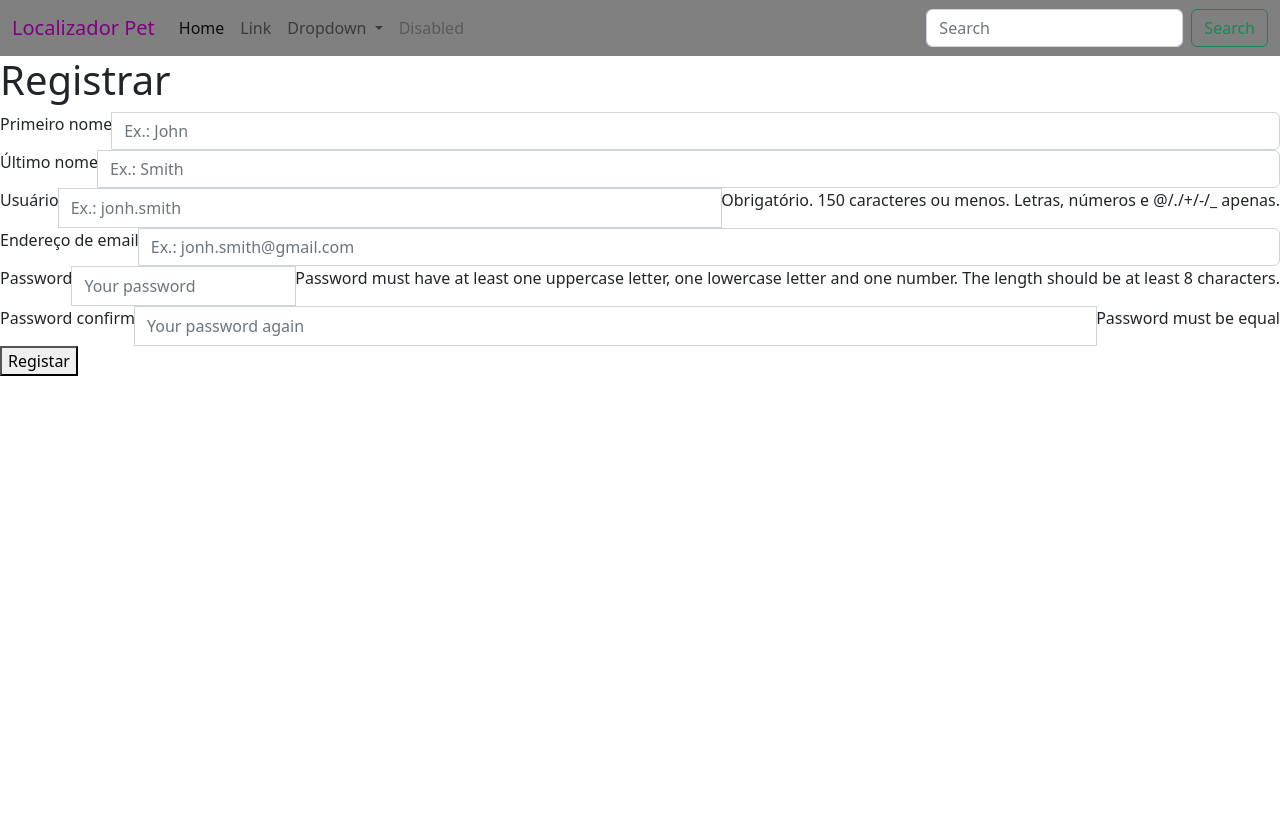
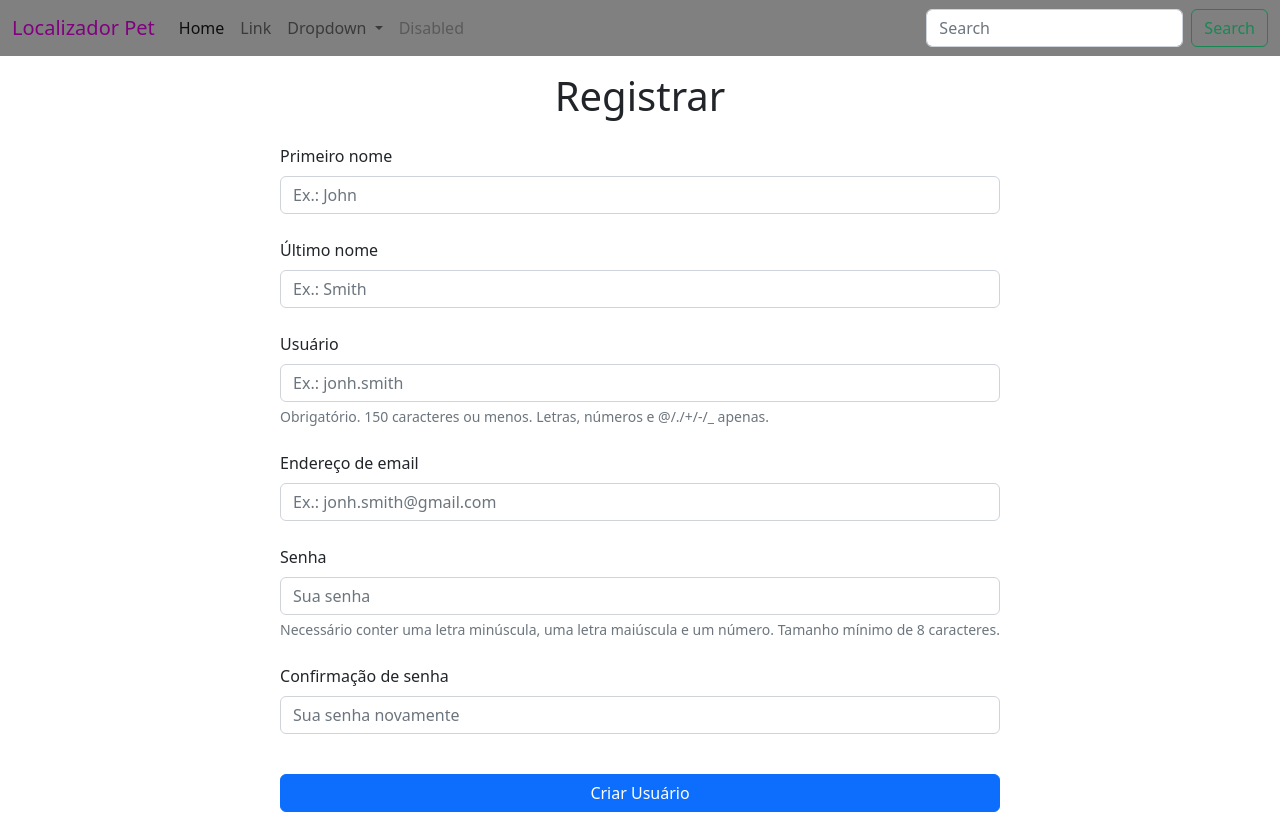
Before and after one commit to anthonyleier/locator-pet, a Django app: page /register in a window 1280 px wide. Before the commit the page ends 376 px from the top, so only its background shows below. Run offline with Django 4.2, Linux system fonts and the light colour scheme.

Commit message:
Better layout for login and register

```diff
--- a/locator/forms.py
+++ b/locator/forms.py
@@ -6,9 +6,13 @@ from utils.functions import addAttr, addPlaceholder, verifyStrongPassword
 
 class LoginForm(forms.Form):
     username = forms.CharField()
-    password = forms.CharField(
-        widget=forms.PasswordInput()
-    )
+    password = forms.CharField(widget=forms.PasswordInput())
+
+    addAttr(username, 'class', 'form-control')
+    addAttr(password, 'class', 'form-control')
+
+    username.label = 'Usuário'
+    password.label = 'Senha'
 
 
 class RegisterForm(forms.ModelForm):
@@ -28,8 +32,8 @@ class RegisterForm(forms.ModelForm):
         addPlaceholder(self.fields['last_name'], 'Ex.: Smith')
         addPlaceholder(self.fields['username'], 'Ex.: jonh.smith')
         addPlaceholder(self.fields['email'], 'Ex.: jonh.smith@gmail.com')
-        addPlaceholder(self.fields['password'], 'Your password')
-        addPlaceholder(self.fields['password_confirm'], 'Your password again')
+        addPlaceholder(self.fields['password'], 'Sua senha')
+        addPlaceholder(self.fields['password_confirm'], 'Sua senha novamente')
 
         addAttr(self.fields['first_name'], 'class', 'form-control')
         addAttr(self.fields['last_name'], 'class', 'form-control')
@@ -41,33 +45,32 @@ class RegisterForm(forms.ModelForm):
     password = forms.CharField(
         required=True,
         widget=forms.PasswordInput,
-        error_messages={'required': 'Password must not be empty'},
-        help_text=('Password must have at least one uppercase letter, one lowercase letter and one number. The length should be at least 8 characters.'),
+        error_messages={'required': 'Senha não pode ser vazia.'},
+        help_text=('Necessário conter uma letra minúscula, uma letra maiúscula e um número. Tamanho mínimo de 8 caracteres.'),
         validators=[verifyStrongPassword],
-        label='Password'
+        label='Senha'
     )
 
     password_confirm = forms.CharField(
         required=True,
         widget=forms.PasswordInput,
-        error_messages={'required': 'Password must not be empty'},
-        help_text=('Password must be equal'),
-        validators=[verifyStrongPassword],
-        label='Password confirm'
+        error_messages={'required': 'Confirmação de senha não pode ser vazia.'},
+        label='Confirmação de senha'
     )
+
+    def clean_email(self):
+        email = self.cleaned_data.get('email')
+        exists = User.objects.filter(email=email)
+
+        if exists:
+            raise ValidationError('Este email já está em uso.', code='invalid')
 
     def clean(self):
         cleaned_data = super().clean()
-        email = cleaned_data.get('email')
-        exists = User.objects.filter(email=email)
-
-        if exists:
-            error = ValidationError('Email tem que ser diferente')
-            raise ValidationError({'email': error})
 
         password = cleaned_data.get('password')
         password_confirm = cleaned_data.get('password_confirm')
 
         if password != password_confirm:
-            error = ValidationError('Password and password validation must be the same', code='invalid')
+            error = ValidationError('As senhas devem ser iguais.', code='invalid')
             raise ValidationError({'password': error, 'password_confirm': error})
--- a/locator/static/locator/css/styles.css
+++ b/locator/static/locator/css/styles.css
@@ -56,3 +56,8 @@ body {
     background-color: var(--background-element);
     color: var(--text);
 }
+
+.errorlist {
+   color: red;
+   font-size: 0.8rem;
+}
--- a/locator/templates/locator/pages/register.html
+++ b/locator/templates/locator/pages/register.html
@@ -5,33 +5,35 @@
 {% endblock title %}
 
 {% block content %}
+<div class="w-100 d-flex flex-column align-items-center mt-3">
     <h1>Registrar</h1>
+
+    {% if form.errors %}
+        <div class="alert alert-danger mt-3" role="alert">
+            Foram encontrados erros no formulário, confira os dados inseridos
+        </div>
+    {% endif %}
 
     <form action="{% url 'registerAction' %}" method="POST">
         {% csrf_token %}
 
-    <div>
+        <div class="d-flex flex-column mt-3">
             {% for field in form %}
-            <div class="input-group">
-                <label for="{{field.id_for_label}}">{{field.label}}</label>
+                <div class="mb-2">
+                    <label for="{{field.id_for_label}}" class="form-label">{{field.label}}</label>
+
+                    {{field.errors}}
                     {{field}}
 
-                {% if field.help_text %}
-                    <p>{{field.help_text}}</p>
-                {% endif %}
-
-                {{field.errors}}
+                    <p class="form-text">{{field.help_text}}</p>
                 </div>
             {% endfor %}
         </div>
 
-    <div class="input-group">
-        <button type="submit">Registar</button>
+        <div class="d-grid gap-2 text-center mt-3 mb-3">
+            <button type="submit" class="btn btn-primary btn-block">Criar Usuário</button>
         </div>
+    </form>
 
-    {% if form.errors %}
-            <h6>Foram encontrados erros no formulário, confira os dados</h6>
-    {% endif %}
-
-</form>
+</div>
 {% endblock content %}
--- a/utils/functions.py
+++ b/utils/functions.py
@@ -16,4 +16,4 @@ def verifyStrongPassword(password):
     regex = re.compile(r'^(?=.*[a-z])(?=.*[A-Z])(?=.*[0-9]).{8,}$')
 
     if not regex.match(password):
-        raise ValidationError(('Fracokk'), code='invalid')
+        raise ValidationError(('Sua senha é muito fraca.'), code='invalid')
```
Also changed, not shown: locator/templates/locator/pages/login.html (+27 -8 lines). Lines whose indentation alone changed are shown as unchanged.
